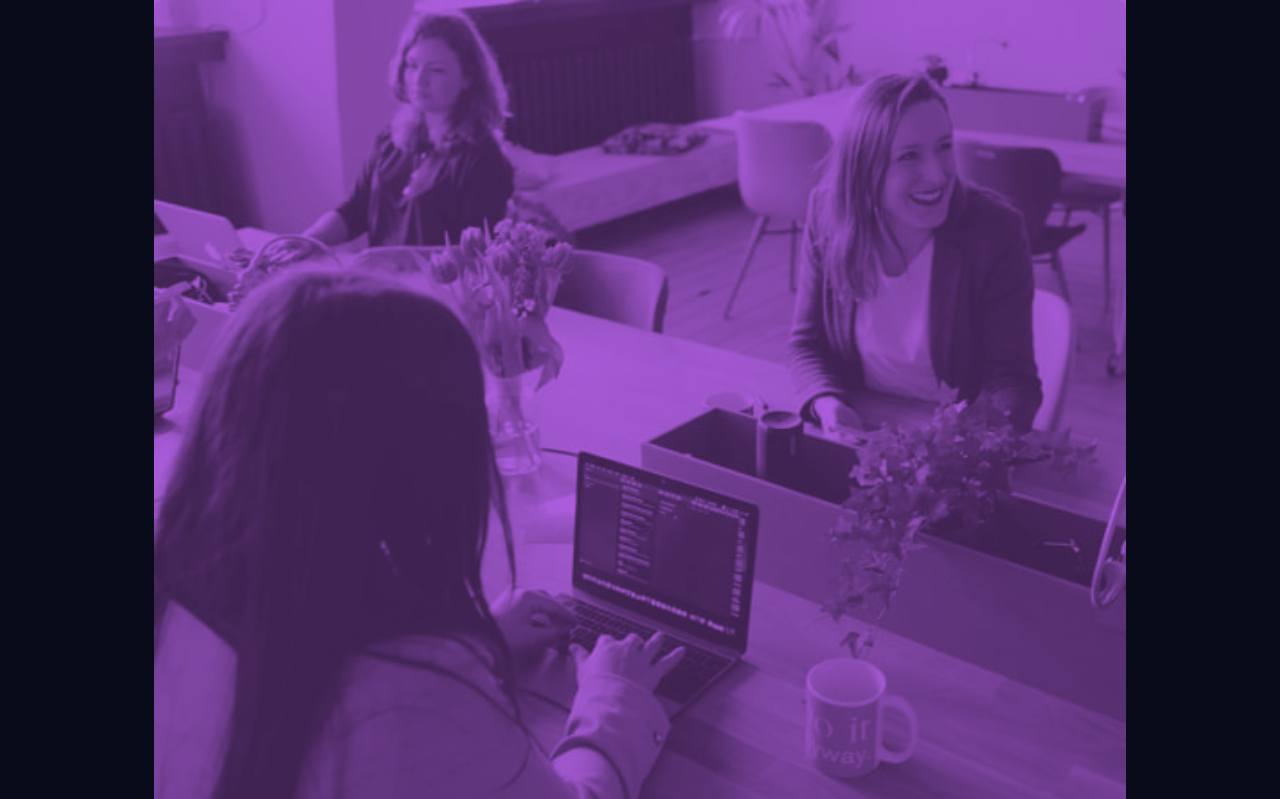
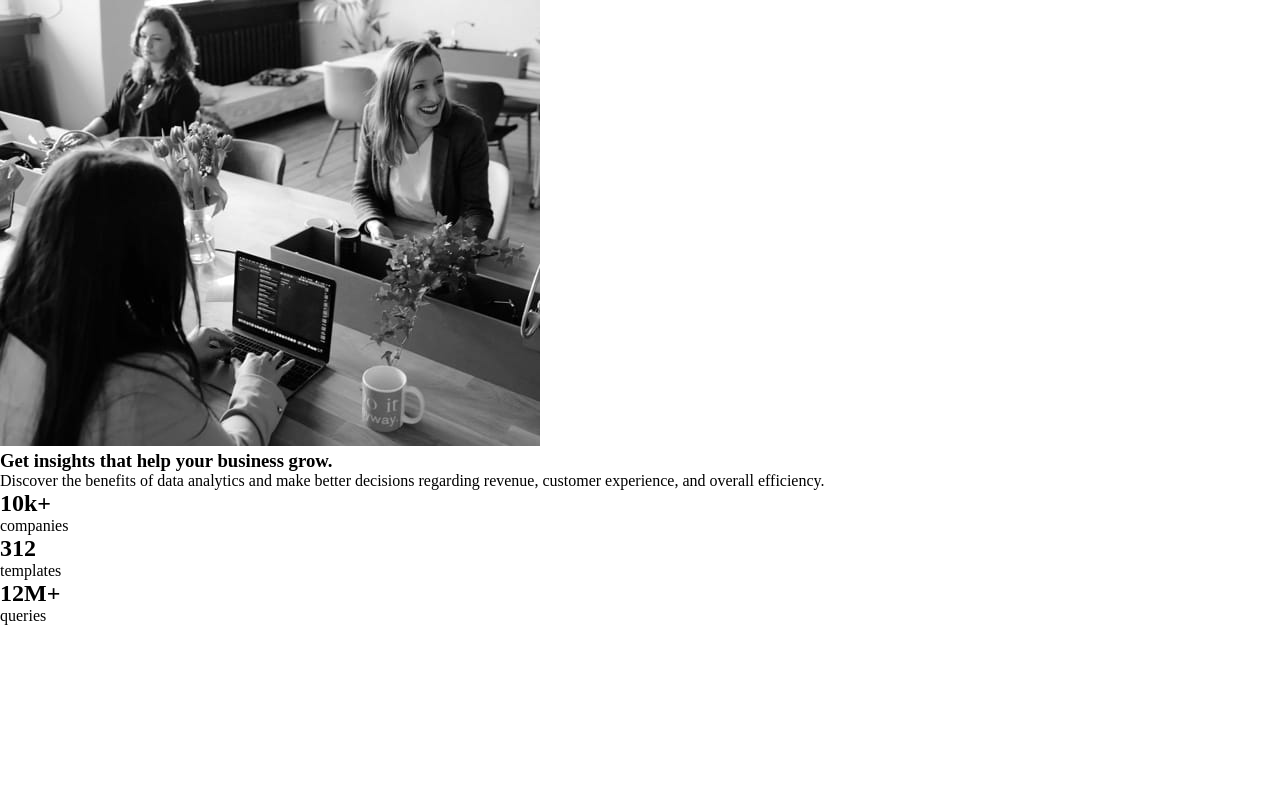
Before and after one commit to sanyomor-01/stats-preview-card-component-main, a plain HTML site: page index.html in a window 1280 px wide. Shown: the top 799 px of the page. Drawn offline with Linux system fonts and the light colour scheme.

Commit message:
saas file and styles removed

```diff
--- a/css/main.css
+++ /dev/null
@@ -1,114 +0,0 @@
-:root {
-  --clr-p-very-dark-blue: hsl(233, 47%, 7%);
-  --clr-p-dark-desaturated-blue: hsl(244, 38%, 16%);
-  --clr-p-soft-violet: hsl(277, 64%, 61%);
-  --clr-n-white: hsl(0, 0%, 100%);
-  --clr-n-transparent-white-075: hsla(0, 0%, 100%, 0.75);
-  --clr-n-transparent-white-060: hsla(0, 0%, 100%, 0.6);
-  --ff-primary: "Inter", sans-serif;
-  --ff-secondary: "Lexend Deca", sans-serif; }
-
-*,
-*::before,
-*::after {
-  box-sizing: border-box; }
-
-* {
-  margin: 0;
-  padding: 0; }
-
-body {
-  width: 100vw;
-  height: 100vh;
-  font-family: var(--ff-primary);
-  font-size: 0.9375rem;
-  /* 15px */
-  background: var(--clr-p-very-dark-blue);
-  color: var(--clr-n-white);
-  margin: 0 auto; }
-
-html {
-  font-size: 15px; }
-
-/*mobile*/
-main {
-  width: 85%;
-  display: flex;
-  justify-content: center;
-  align-items: center;
-  margin: auto;
-  border-radius: 8px; }
-
-.image-container {
-  background-color: var(--clr-p-soft-violet);
-  isolation: isolate; }
-  .image-container picture, .image-container img {
-    border-top-right-radius: 10px;
-    border-top-left-radius: 10px;
-    width: 100%;
-    height: 100%;
-    display: block;
-    mix-blend-mode: multiply;
-    opacity: 0.8; }
-
-.content {
-  padding: 2.5rem;
-  display: grid;
-  gap: 20px;
-  background: var(--clr-p-dark-desaturated-blue); }
-  .content .intro {
-    display: grid;
-    gap: 20px; }
-    .content .intro h1 {
-      font-size: 2rem;
-      font-weight: 700;
-      font-family: "Inter"; }
-    .content .intro span {
-      color: var(--clr-p-soft-violet); }
-    .content .intro p {
-      color: var(--clr-n-transparent-white-075);
-      font-family: "Lexend Deca";
-      padding-inline: 1rem; }
-  .content .statistics {
-    display: grid;
-    gap: 20px; }
-    .content .statistics div {
-      display: grid;
-      gap: 20px; }
-    .content .statistics p {
-      color: var(--clr-n-transparent-white-060);
-      text-transform: uppercase;
-      font-family: "Lexend Deca"; }
-
-@media (min-width: 768px) {
-  main {
-    width: 65%; } }
-
-@media (min-width: 992px) {
-  main {
-    grid-template-columns: repeat(2, 1fr);
-    width: 90%;
-    text-align: left; }
-  .img-container {
-    grid-area: 1 / 2 / span 1 / span 1; }
-  .content {
-    align-content: center; }
-  .intro > p {
-    padding-inline: 0 1rem; }
-  .statistics {
-    grid-auto-flow: column;
-    align-content: center; }
-  .statistics > div {
-    place-items: start; }
-  div > h2 {
-    padding-inline-start: .5rem; }
-  h1 {
-    font-size: 2.5rem; } }
-
-@media (min-width: 1200px) {
-  main {
-    width: 76%; } }
-
-@media (min-width: 1400px) {
-  main {
-    width: 70%; } }
--- a/index.html
+++ b/index.html
@@ -5,7 +5,7 @@
   <meta name="viewport" content="width=device-width, initial-scale=1.0"> <!-- displays site properly based on user's device -->
 
   <link rel="icon" type="image/png" sizes="32x32" href="./images/favicon-32x32.png">
-  <link rel="stylesheet" href="./css/main.css">
+  <link rel="stylesheet" href="main.css">
 
   <link rel="preconnect" href="https://fonts.googleapis.com" />
   <link rel="preconnect" href="https://fonts.gstatic.com" crossorigin />
@@ -34,7 +34,7 @@
 
     <section class="content">
       <div class="intro">
-        <h1>
+        <h1 card_title>
           Get <span> insights</span> that help your business grow.
         </h1>
         <p>  Discover the benefits of data analytics and make better decisions regarding revenue, customer
--- /dev/null
+++ b/main.css
@@ -0,0 +1,20 @@
+:root {
+  --clr-p-very-dark-blue: hsl(233, 47%, 7%);
+  --clr-p-dark-desaturated-blue: hsl(244, 38%, 16%);
+  --clr-p-soft-violet: hsl(277, 64%, 61%);
+  --clr-n-white: hsl(0, 0%, 100%);
+  --clr-n-transparent-white-075: hsla(0, 0%, 100%, 0.75);
+  --clr-n-transparent-white-060: hsla(0, 0%, 100%, 0.6);
+  --ff-primary: "Inter", sans-serif;
+  --ff-secondary: "Lexend Deca", sans-serif; }
+
+*,
+*::before,
+*::after {
+  box-sizing: border-box;
+}
+
+* {
+  margin: 0;
+  padding: 0;
+}
--- a/scss/main.scss
+++ /dev/null
@@ -1,152 +0,0 @@
-:root{
-    --clr-p-very-dark-blue: hsl(233, 47%, 7%);
-    --clr-p-dark-desaturated-blue: hsl(244, 38%, 16%);
-    --clr-p-soft-violet: hsl(277, 64%, 61%);
-
-    --clr-n-white: hsl(0, 0%, 100%);
-    --clr-n-transparent-white-075: hsla(0, 0%, 100%, 0.75);
-    --clr-n-transparent-white-060: hsla(0, 0%, 100%, 0.6);
-
-    --ff-primary: "Inter", sans-serif;
-    --ff-secondary: "Lexend Deca", sans-serif;
-}
-
-*,
-*::before,
-*::after {
-  box-sizing: border-box;
-}
-
-* {
-  margin: 0;
-  padding: 0;
-}
-
-body {
-    width: 100vw;
-    height: 100vh;
-    font-family: var(--ff-primary);
-    font-size: 0.9375rem; /* 15px */
-    background: var(--clr-p-very-dark-blue);
-    color: var(--clr-n-white);
-    margin: 0 auto;
-  }
-  html{
-    font-size: 15px;
-  }
-
-  /*mobile*/
-  main{
-    width: 85%;
-    display: flex;
-    justify-content: center;
-    align-items: center;
-    margin: auto;
-    border-radius: 8px;
-  }
-  .image-container{
-    background-color: var(--clr-p-soft-violet);
-    isolation: isolate;
-
-        picture, img{
-            border-top-right-radius: 10px;
-            border-top-left-radius: 10px;
-            width: 100%;
-            height: 100%;
-            display: block;
-            mix-blend-mode: multiply;
-            opacity: 0.8;
-        }
-  }
-
-  .content{
-    padding: 2.5rem;
-    display: grid;
-    gap: 20px;
-    background: var(--clr-p-dark-desaturated-blue);
-
-        .intro{
-            display: grid;
-            gap: 20px;
-
-                h1{
-                    font-size: 2rem;
-                    font-weight: 700;
-                    font-family: "Inter";
-                }
-
-                span{
-                        color: var(--clr-p-soft-violet);
-                    }
-
-                p{
-                    color: var(--clr-n-transparent-white-075);
-                    font-family: "Lexend Deca";
-                    padding-inline: 1rem;
-                }
-
-        }
-        .statistics{
-            display: grid;
-            gap: 20px;
-
-                div{
-                    display: grid;
-                    gap: 20px;
-                }
-                p{
-                    color: var(--clr-n-transparent-white-060);
-                    text-transform: uppercase;
-                    font-family: "Lexend Deca";
-                }
-        }
-  }
-
-  @media (min-width: 768px){
-    main {
-        width: 65%;
-    }
-  }
-
-  @media  (min-width:992px){
-    main{
-        grid-template-columns: repeat(2, 1fr);
-        width: 90%;
-        text-align: left;
-    }
-
-        .img-container {
-           grid-area: 1 / 2 / span 1 / span 1;
-        }
-        .content {
-           align-content: center;
-     }
-        .intro > p {
-             padding-inline: 0 1rem;
-         }
-    .statistics {
-        grid-auto-flow: column;
-        align-content: center;
-    }
-    .statistics > div {
-        place-items: start;
-    }
-    div > h2 {
-        padding-inline-start: .5rem;
-    }
-    h1 {
-        font-size: 2.5rem;
-    }
-
-  }
-  @media (min-width: 1200px) {
-    main {
-        width: 76%;
-    }
-}
-
-@media (min-width: 1400px) {
-    main {
-        width: 70%;
-    }
-}
```
Also changed, not shown: package.json (deleted, +0 -12 lines).
